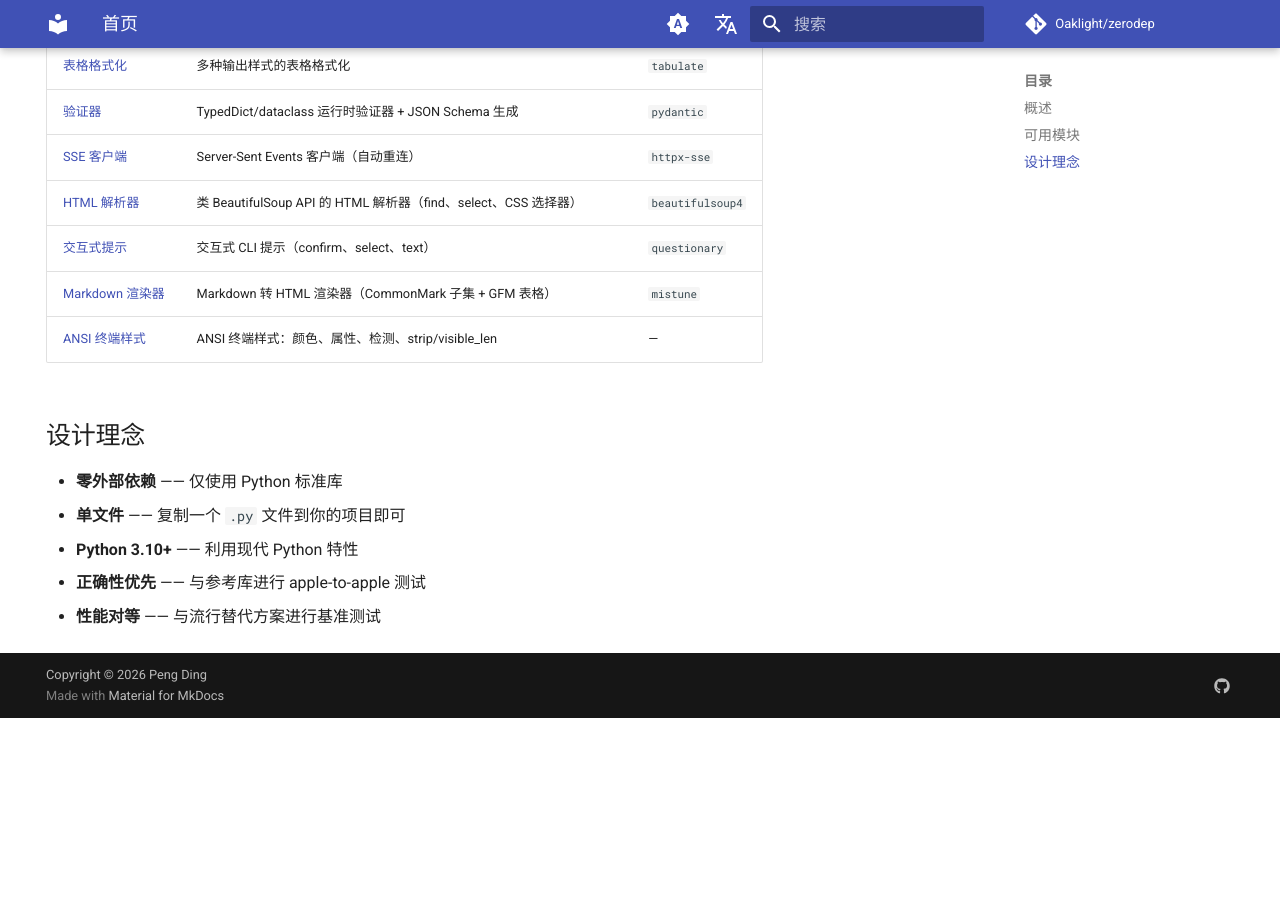
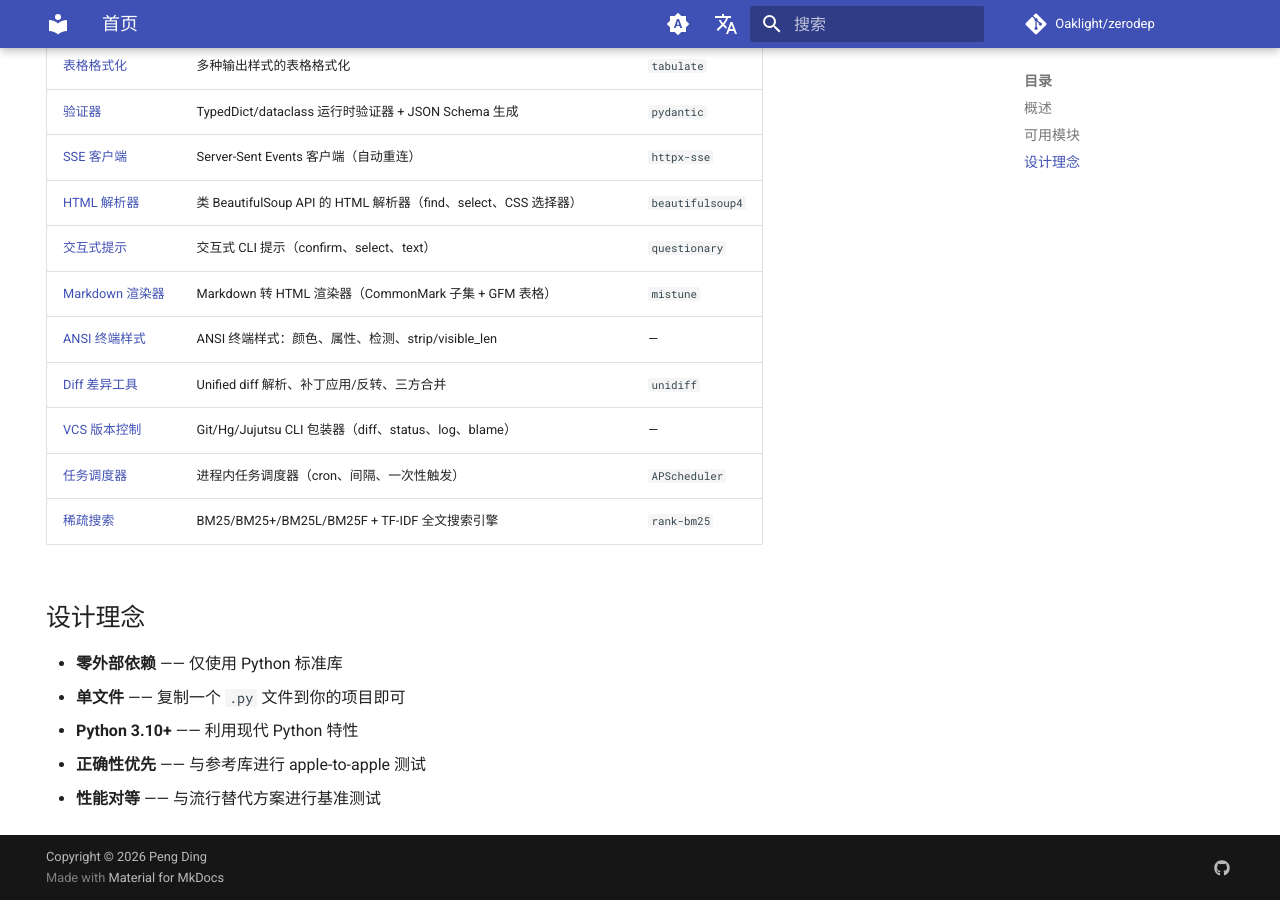
Before and after one commit to Oaklight/zerodep, an MkDocs documentation site: the page built from docs/index.md, in a window 1280 px wide and 900 px high, scrolled down 872 px. Built offline with MkDocs 1.6.1 and Material for MkDocs 9.7.7, drawn with Linux system fonts in a browser that asks for light colours; comment, search, counter and statistics services are not loaded; before the commit the page ends 1590 px from its top, so only the background shows below that.

Commit message:
add diff, vcs, scheduler, search to index page module table

```diff
--- a/docs/index.md
+++ b/docs/index.md
@@ -32,6 +32,10 @@ hide:
 | [交互式提示](modules/prompt.md) | 交互式 CLI 提示（confirm、select、text） | `questionary` |
 | [Markdown 渲染器](modules/markdown.md) | Markdown 转 HTML 渲染器（CommonMark 子集 + GFM 表格） | `mistune` |
 | [ANSI 终端样式](modules/ansi.md) | ANSI 终端样式：颜色、属性、检测、strip/visible_len | — |
+| [Diff 差异工具](modules/diff.md) | Unified diff 解析、补丁应用/反转、三方合并 | `unidiff` |
+| [VCS 版本控制](modules/vcs.md) | Git/Hg/Jujutsu CLI 包装器（diff、status、log、blame） | — |
+| [任务调度器](modules/scheduler.md) | 进程内任务调度器（cron、间隔、一次性触发） | `APScheduler` |
+| [稀疏搜索](modules/search.md) | BM25/BM25+/BM25L/BM25F + TF-IDF 全文搜索引擎 | `rank-bm25` |
 
 ## 设计理念
 
```
